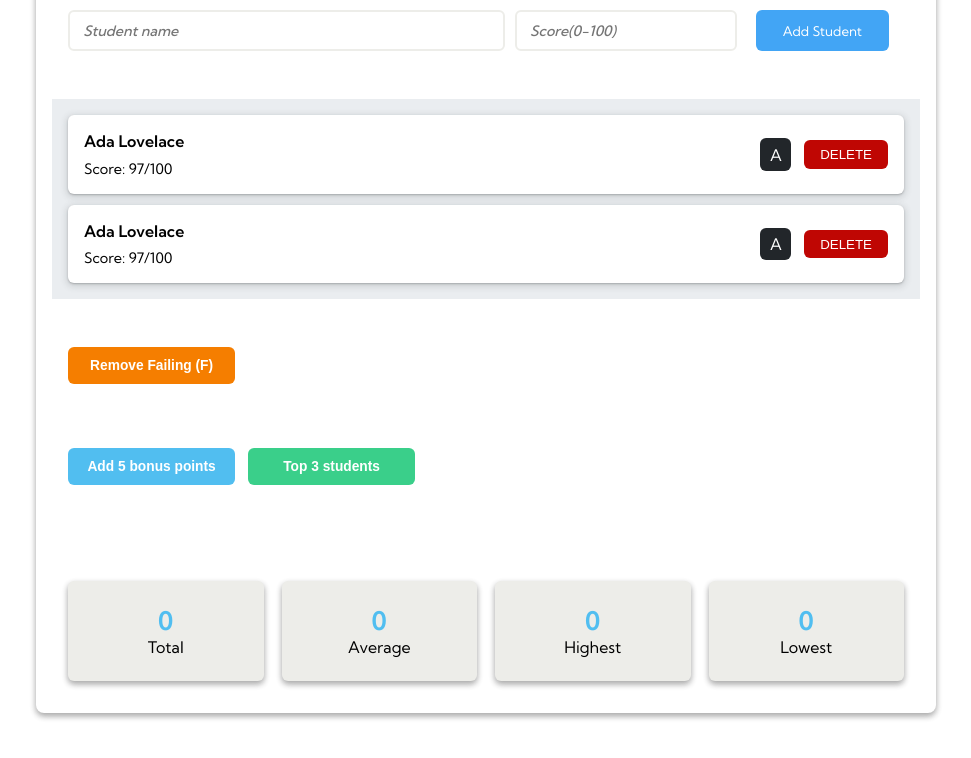
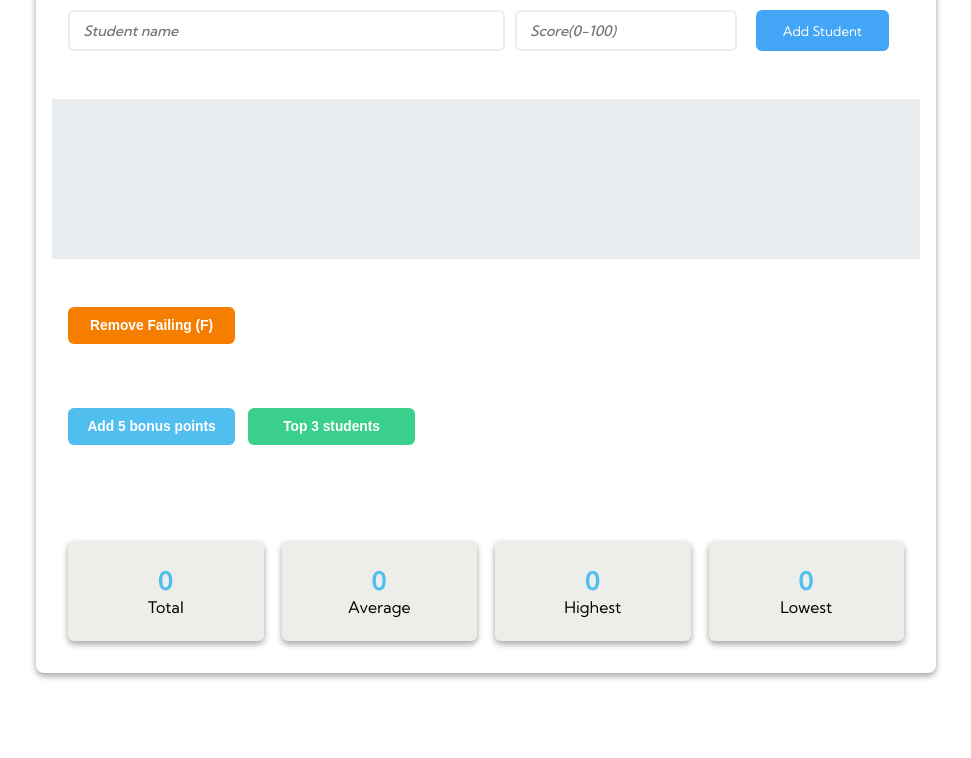
Before and after one commit to sasdogged/Student-Grade-Analyzer, a plain HTML site: page index.html in a window 1280 px wide. Shown: the part 126-884 px from the top of the page, without its empty margins (154-1125 px from the left). After the commit the page ends 847 px from the top, so only its background shows below. Drawn offline with Linux system fonts and the light colour scheme.

Commit message:
Updated the display

```diff
--- a/index.html
+++ b/index.html
@@ -32,7 +32,7 @@
         </div>
         <!-- Students Score -->
         <div class="students" id="students">
-            <div class="student">
+            <!-- <div class="student">
                 <div class="name-score">
                     <p class="name">Ada Lovelace</p>
                     <span class="score">Score: 97/100</span>
@@ -41,9 +41,9 @@
                     <p class="grade" id="grade">A</p>
                     <button class="del">delete</button>
                 </div>
-            </div>
+            </div> -->
 
-            <div class="student">
+            <!-- <div class="student">
                 <div class="name-score">
                     <p class="name">Ada Lovelace</p>
                     <span class="score">Score: 97/100</span>
@@ -52,7 +52,7 @@
                     <p class="grade" id="grade">A</p>
                     <button class="del" id="del">delete</button>
                 </div>
-            </div>
+            </div> -->
         </div>
 
             <!-- Remove Failing Student(s) -->
```
